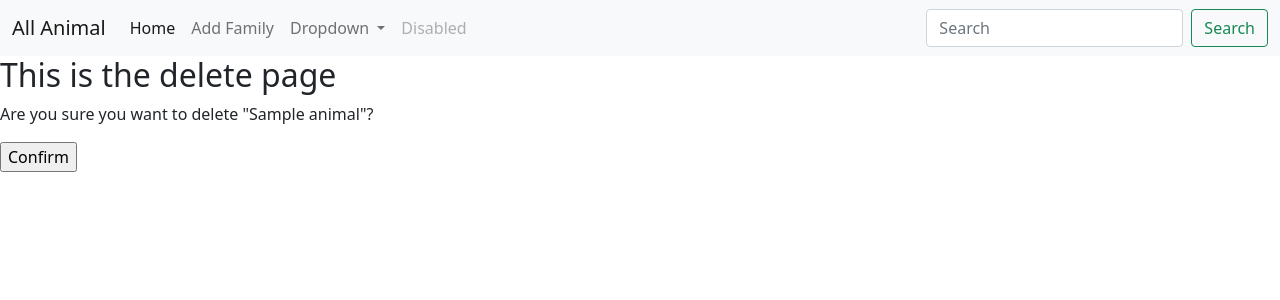
After one commit to BuckyTheBoss/animalfarm, a Django app: page /delete_animal/1 in a window 1280 px wide. The commit adds this page. Shown: the top 300 px of the page. Run offline with Django 3.2, Linux system fonts and the light colour scheme; tables that the repository leaves empty hold one stand-in row (values such as "Sample post").

Commit message:
updated with generic views

```diff
--- a/animalfarm2/local_settings.py
+++ b/animalfarm2/local_settings.py
@@ -0,0 +1 @@
+SECRET_KEY = 'django-insecure-h#!b*+&axpzj93o3=cwzde*nslpa-+0ju2s*1$sb5wz6^edy*2'
--- a/animals/models.py
+++ b/animals/models.py
@@ -5,9 +5,15 @@ from django.db import models
 class Family(models.Model):
     name = models.CharField(max_length=200)
 
+    def __str__(self):
+        return self.name
+
 class Animal(models.Model):
     name = models.CharField(max_length=200)
     legs = models.IntegerField()
     speed = models.IntegerField()
     color = models.CharField(max_length=200)
     family = models.ForeignKey(Family, on_delete=models.CASCADE)
+
+    def __str__(self):
+        return self.name
--- a/animals/templates/add_page.html
+++ b/animals/templates/add_page.html
@@ -5,6 +5,10 @@
 {% endblock%}
 
 {% block content %}
+{% if my_name %}
+    {{my_name}}
+{% endif %}
+
 <h4>{{title}}</h4>
 <form method='post'>
     {% csrf_token %}
--- a/animals/templates/animals/animal_list.html
+++ b/animals/templates/animals/animal_list.html
@@ -11,13 +11,14 @@ All Animals
 
 
 {% for animal in object_list %}
-<div class="card" style="width: 18rem;">
+<div class="card" style="">
   <div class="card-body">
     <h5 class="card-title">{{animal.name}}</h5>
     <h6 class="card-subtitle mb-2 text-muted">Card subtitle</h6>
     <p class="card-text">Some quick example text to build on the card title and make up the bulk of the card's content.</p>
     <a href="{% url 'animal_detail' animal.pk %}" class="card-link btn btn-primary">View</a>
     <a href="{% url 'update_animal' animal.pk %}" class="card-link btn btn-warning">Update</a>
+    <a href="{% url 'delete_animal' animal.pk %}" class="card-link btn btn-danger">Delete</a>
   </div>
 </div>
 {% endfor %}
--- /dev/null
+++ b/animals/templates/delete_page.html
@@ -0,0 +1,16 @@
+{% extends 'base.html'%}
+
+{% block title%}
+Delete Animal
+{% endblock%}
+
+{% block content %}
+<h2>This is the delete page</h2>
+
+
+<form method="post">{% csrf_token %}
+    <p>Are you sure you want to delete "{{ object }}"?</p>
+    <input type="submit" value="Confirm">
+</form>
+
+{% endblock %}
--- a/animals/templates/index.html
+++ b/animals/templates/index.html
@@ -1,7 +1,7 @@
 {% extends 'base.html'%}
 
 {% block title%}
-All Animals
+All Families
 {% endblock%}
 
 {% block content %}
--- a/animals/urls.py
+++ b/animals/urls.py
@@ -10,4 +10,5 @@ urlpatterns = [
     path('show_animals/<int:pk>', views.AnimalDetailView.as_view(), name = 'animal_detail'),
     path('add_animal', views.AnimalCreateView.as_view(), name = 'create_animal'),
     path('update_animal/<int:pk>', views.AnimalUpdateView.as_view(), name = 'update_animal'),
+    path('delete_animal/<int:pk>', views.AnimalDeleteView.as_view(), name = 'delete_animal'),
 ]
--- a/animals/views.py
+++ b/animals/views.py
@@ -1,3 +1,4 @@
+from django.db import models
 from django.shortcuts import render, get_object_or_404, redirect
 from django.urls import reverse_lazy
 from .models import Animal
@@ -15,6 +16,7 @@ def index(request):
 
 #CREATE
 def add_family(request):
+    families = Family.objects.all()
     if request.method == 'GET':
         form = FamilyForm()
     elif request.method == 'POST':
@@ -22,7 +24,8 @@ def add_family(request):
         if form.is_valid():
             form.save()
 
-    return render(request, 'add_page.html', {'form':form,'title':'Add Family', 'obj_type':'Family'})
+    return render(request, 'add_page.html', {'families': families, 'form':form,'title':'Add Family', 'obj_type':'Family'})
+
 
 #UPDATE
 def update_family(request, id):
@@ -34,13 +37,15 @@ def update_family(request, id):
         if form.is_valid():
             form.save()
 
-    return render(request, 'add_page.html', {'form':form,'title':'Update Family', 'obj_type':'Family'})
+    return render(request, 'add_page.html', {'form':form,'title':'Update Family', 'obj_type':'Family', 'my_name': 'Avi'})
 
 
 
 class AnimalListView(ListView):
     model = Animal
     ordering = '-name'
+
+
 
 class AnimalDetailView(DetailView):
     model = Animal
@@ -53,6 +58,16 @@ class AnimalCreateView(CreateView):
     template_name = 'add_page.html'
     success_url = reverse_lazy('all_animals')
 
+    def get_context_data(self, **kwargs):
+        context = super().get_context_data(**kwargs)
+        context['my_name'] = 'hello'
+        return context
+
+    def get_form(self, form_class=None):
+        form = super().get_form(form_class)
+        form.fields['family'].queryset = Family.objects.filter(name__istartswith='A')
+        return form
+
 
 class AnimalUpdateView(UpdateView):
     model = Animal
@@ -60,3 +75,9 @@ class AnimalUpdateView(UpdateView):
     # form_class = AnimalForm
     template_name = 'add_page.html'
     success_url = reverse_lazy('all_animals')
+
+
+class AnimalDeleteView(DeleteView):
+    model = Animal
+    template_name = 'delete_page.html'
+    success_url = reverse_lazy('all_animals')
```
Also changed, not shown: 1 other file.
